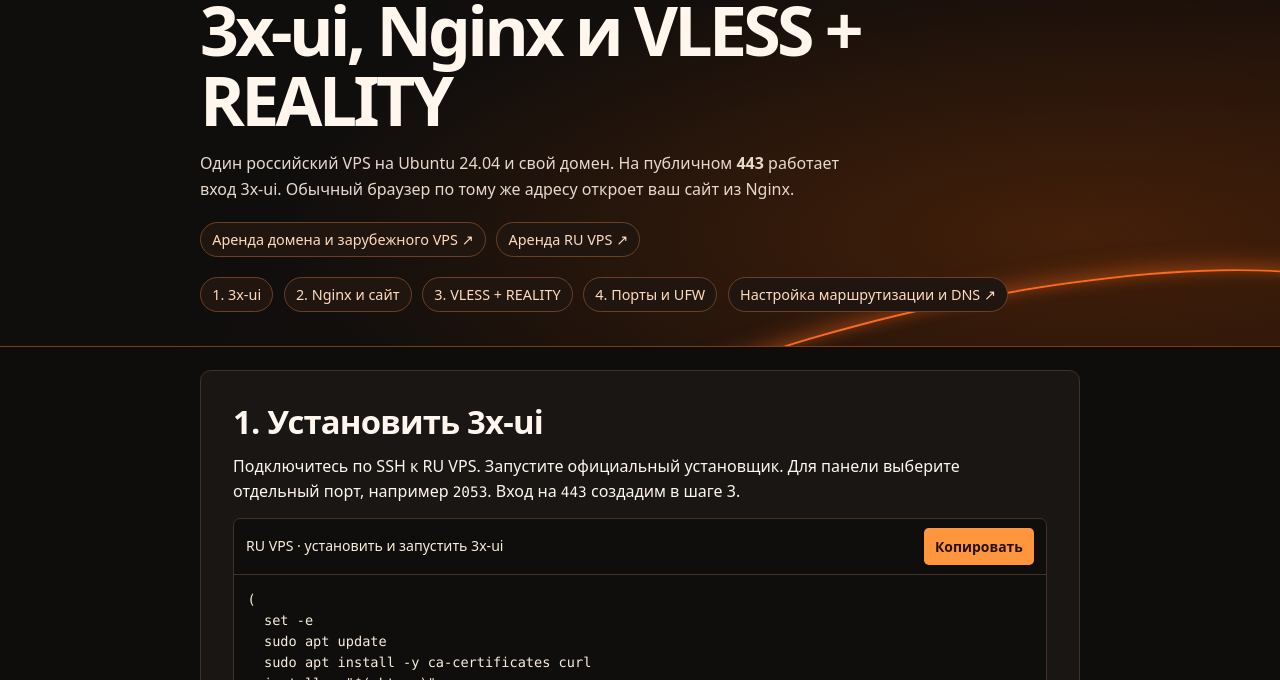
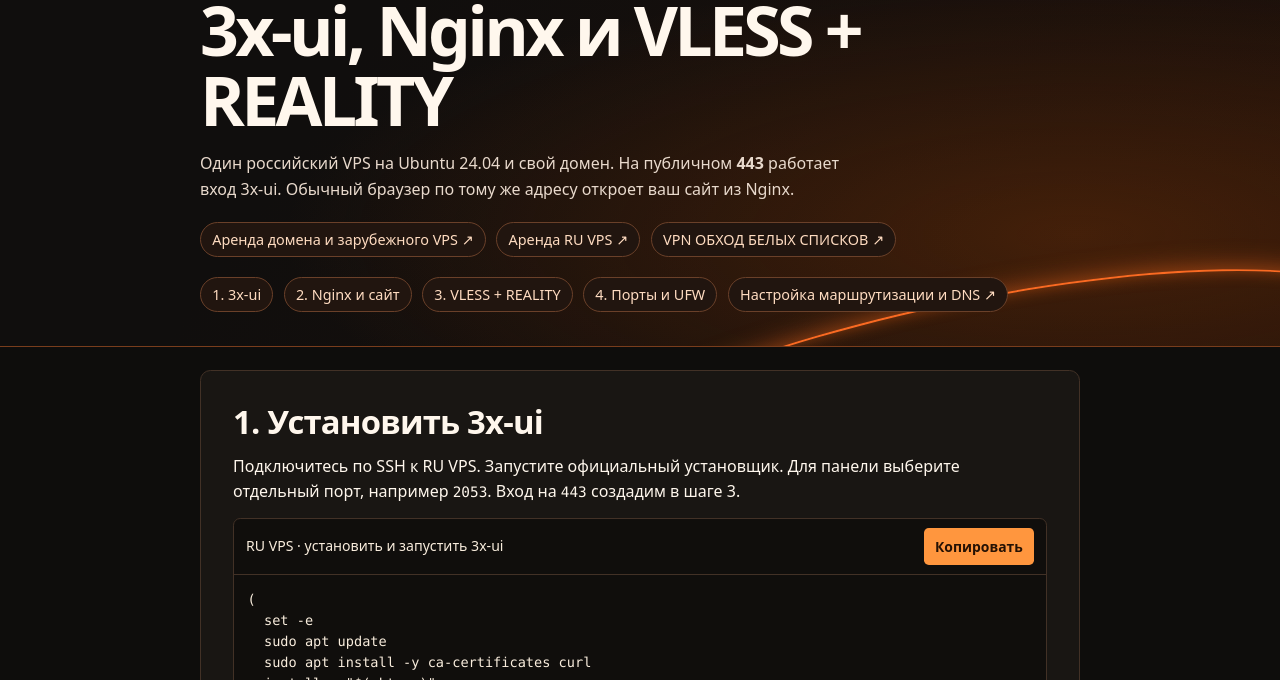
Before and after one commit to POLESNIESOVETI12/nginx-guide, a plain HTML site: page index.html in a window 1280 px wide. Shown: the part 120-800 px from the top of the page. Drawn offline with Linux system fonts and the light colour scheme.

Commit message:
Add VPN referral link to guide header

```diff
--- a/index.html
+++ b/index.html
@@ -64,6 +64,7 @@
     <nav aria-label="Аренда домена и серверов">
       <a href="https://play2go.cloud/?ref_id=m1o4quWG0sE" target="_blank" rel="sponsored noopener noreferrer">Аренда домена и зарубежного VPS <span aria-hidden="true">↗</span></a>
       <a href="https://rdp-onedash.ru/r/2d826e1" target="_blank" rel="sponsored noopener noreferrer">Аренда RU VPS <span aria-hidden="true">↗</span></a>
+      <a href="https://giknet.com/p/p568c1j" target="_blank" rel="sponsored noopener noreferrer">VPN ОБХОД БЕЛЫХ СПИСКОВ <span aria-hidden="true">↗</span></a>
     </nav>
     <nav aria-label="Шаги инструкции">
       <a href="#panel-step">1. 3x-ui</a><a href="#nginx-step">2. Nginx и сайт</a><a href="#reality-step">3. VLESS + REALITY</a>
```
